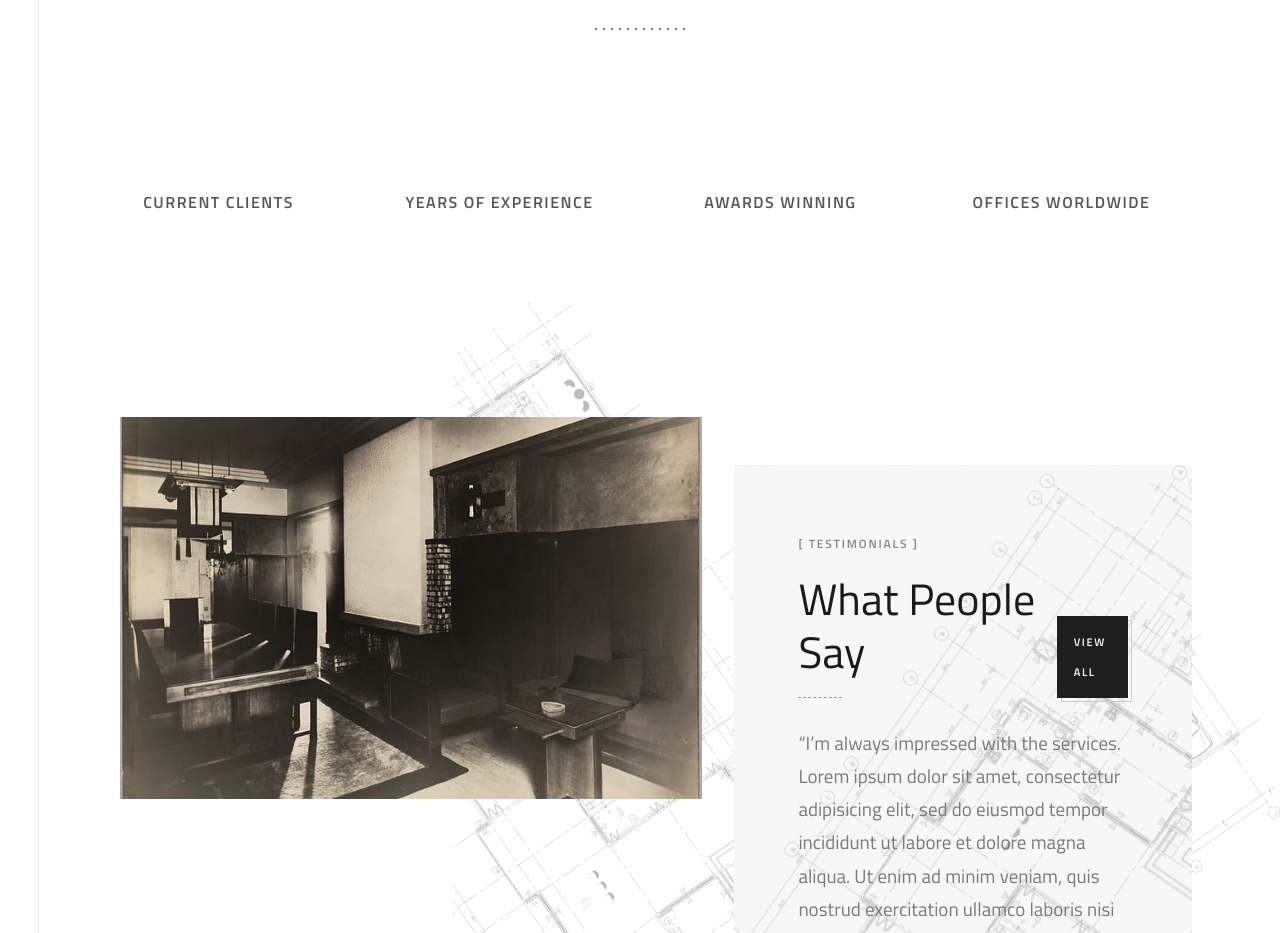
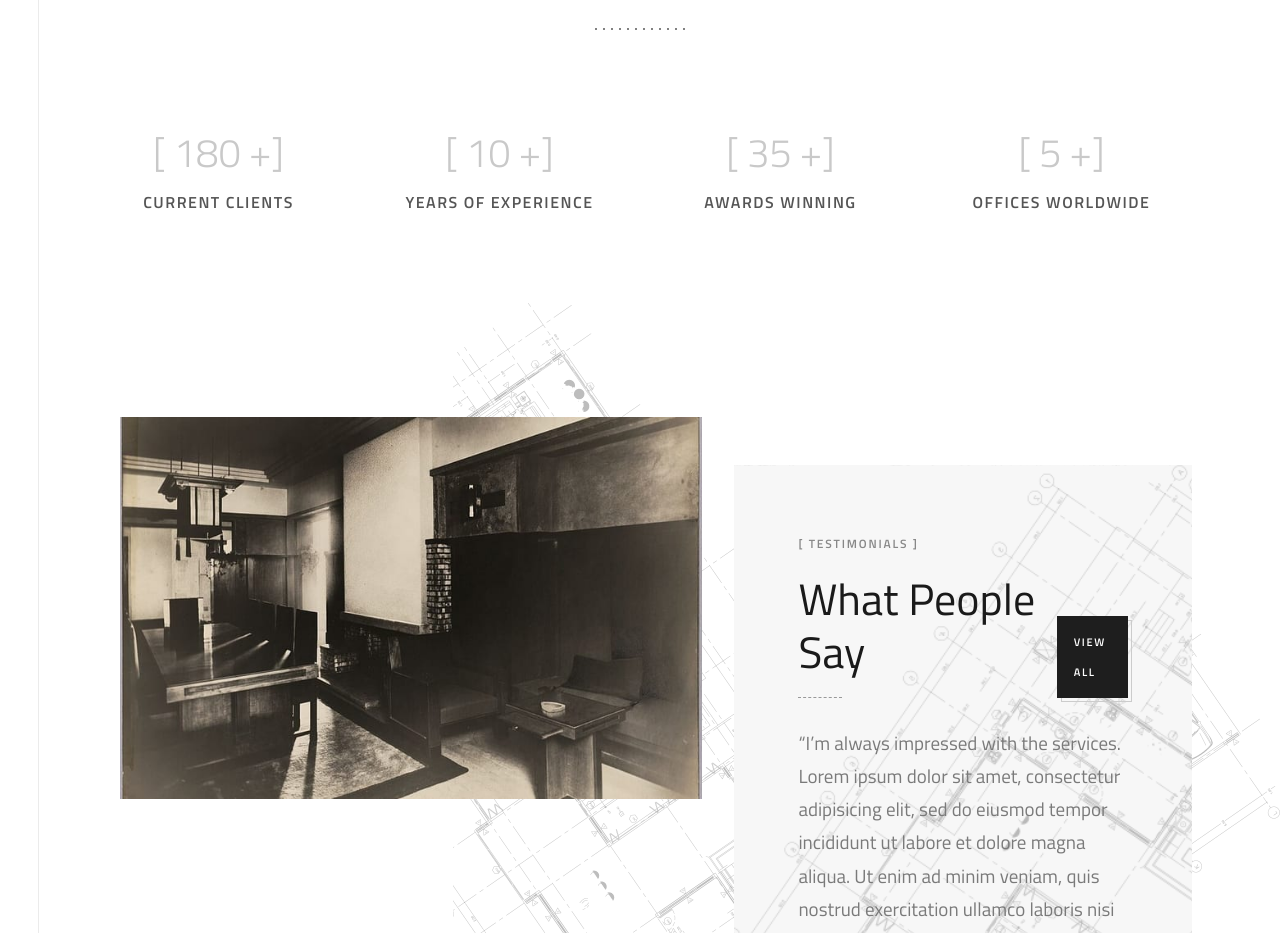
Before and after one commit to Kalandhar01/Siva_con, a Next.js app: page / in a window 1280 px wide. Shown: the part 3720-4653 px from the top of the page. Built offline with nearby package versions, Linux system fonts and the light colour scheme.

Commit message:
fix: Stats reveal (reveal+data-reveal on same elements)

```diff
--- a/src/components/Stats.tsx
+++ b/src/components/Stats.tsx
@@ -56,8 +56,8 @@ export default function Stats() {
       <div className="relative mx-auto px-6 md:px-[90px]" style={{ maxWidth: "none" }}>
         <div className="grid grid-cols-2 lg:grid-cols-4 gap-6">
           {stats.map((s) => (
-            <div key={s.label} className="text-center" data-reveal>
-              <div className="reveal flex items-center justify-center gap-2">
+            <div key={s.label} className="text-center reveal" data-reveal>
+              <div className="reveal flex items-center justify-center gap-2" data-reveal>
                 <span className="counter-bracket">[</span>
                 <Counter value={s.value} suffix="" />
                 <span className="counter-bracket">+]</span>
```
